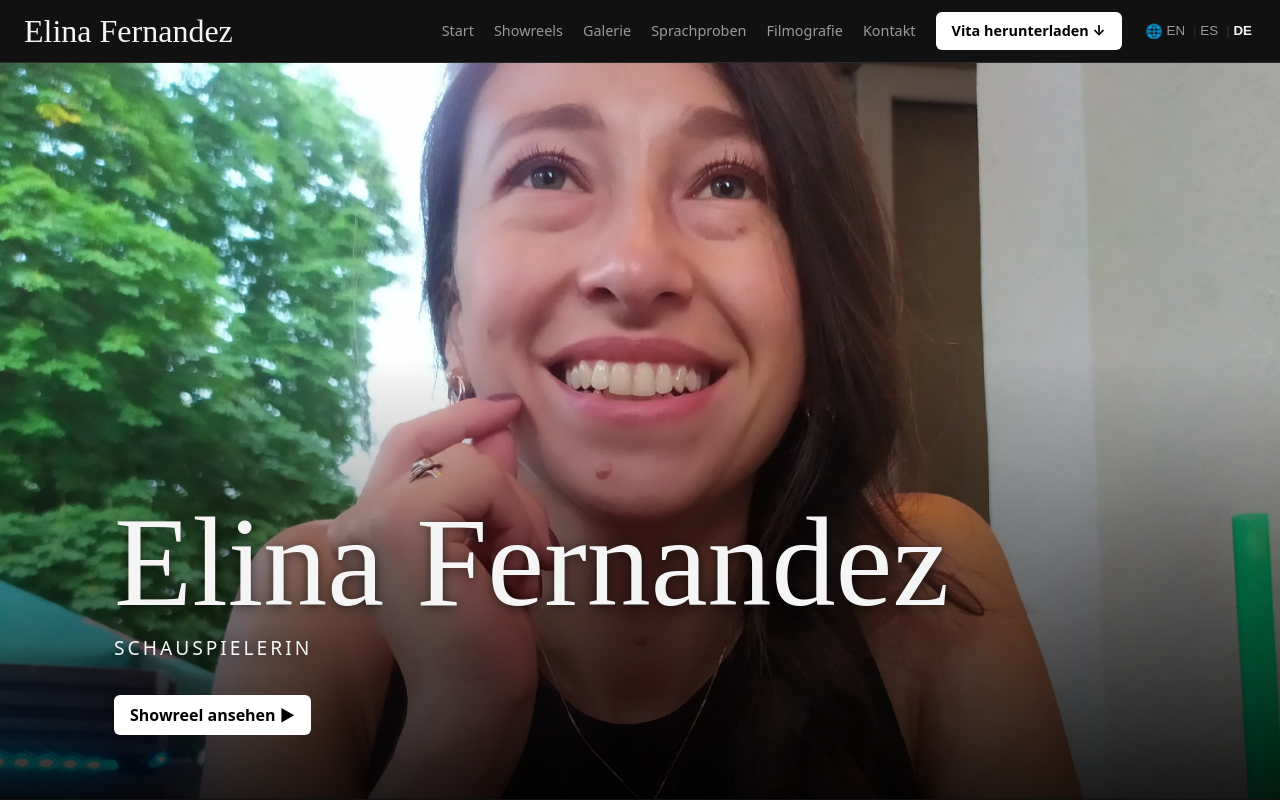
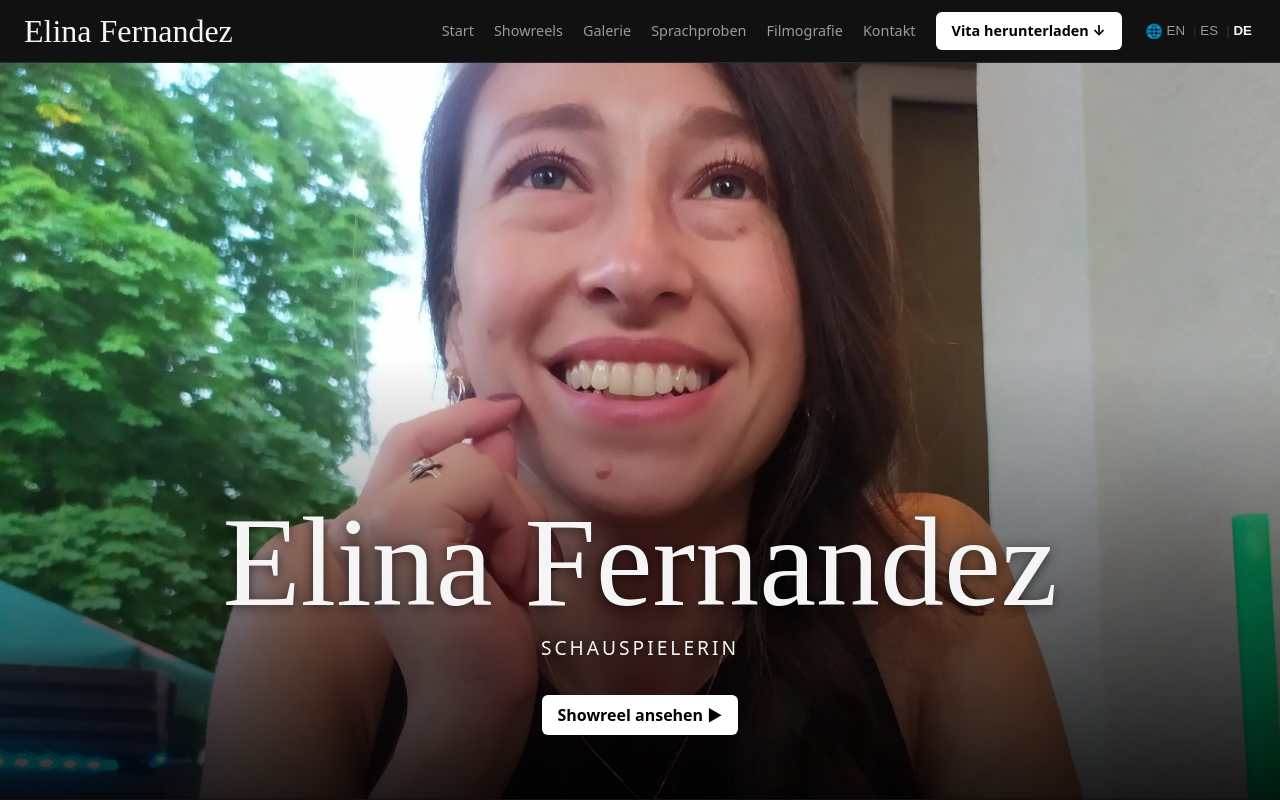
Before and after one commit to PedroJRGarcia/actressWebsite, a React (Vite) app: page / in a window 1280 px wide. Shown: the top 800 px of the page. Built offline with nearby package versions, Linux system fonts and the light colour scheme; a web font is replaced by a local one.

Commit message:
index.css changes

```diff
--- a/src/index.css
+++ b/src/index.css
@@ -236,9 +236,9 @@ main .hero {
   display: flex;
   flex-direction: column;
   justify-content: flex-end;
-  align-items: flex-start;
-  /* text lines up with the rest of the page */
-  padding: 2rem max(1.5rem, (100% - var(--max-width)) / 2 + 1.5rem) 4rem;
+  align-items: center;
+  padding: 2rem 1.5rem 4rem;
+  text-align: center;
   background: linear-gradient(to top, rgb(0 0 0 / 0.85), transparent 60%);
   text-shadow: 0 2px 12px rgb(0 0 0 / 0.6);
 }
@@ -608,11 +608,6 @@ th {
     grid-template-columns: 1fr;
   }
 
-  .hero-content {
-    align-items: center;
-    text-align: center;
-  }
-
   .stats {
     grid-template-columns: repeat(2, 1fr);
   }
```
